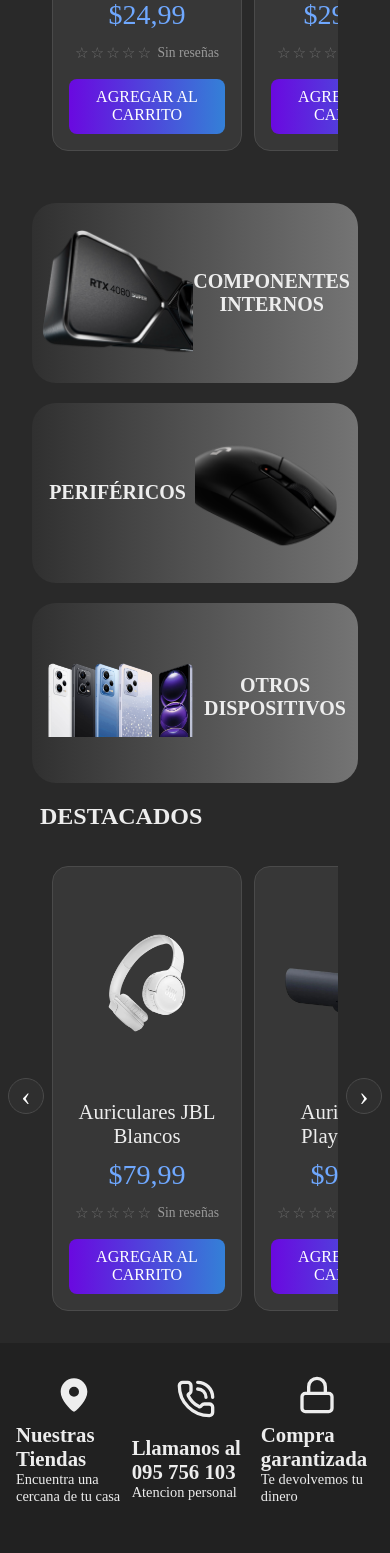
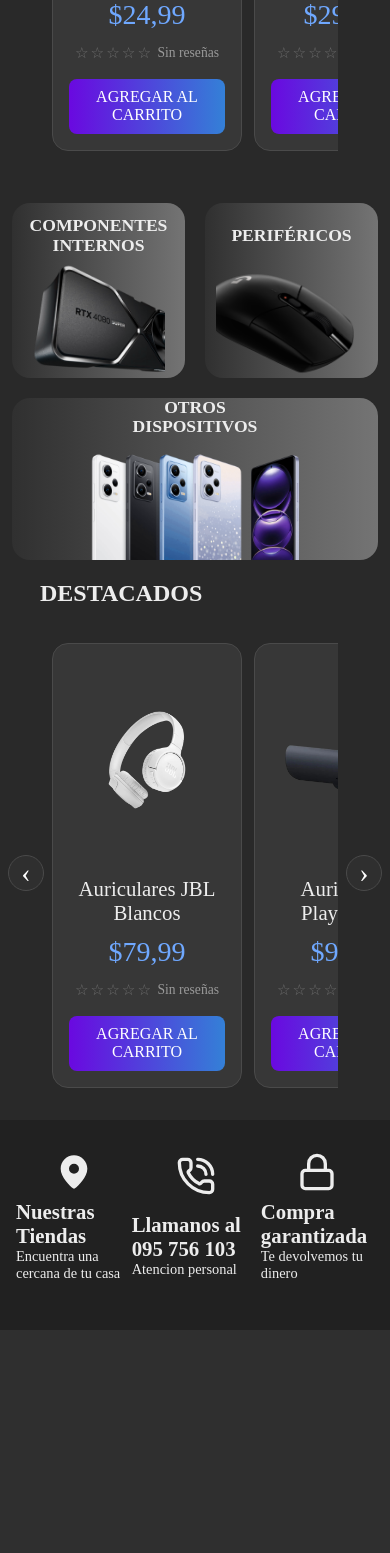
Before and after one commit to OscarNT11/IndieCore, a PHP site: page / in a window 390 px wide. Shown: the part 1229-2782 px from the top of the page. After the commit the page ends 2559 px from the top, so only its background shows below. Run offline with PHP 8.4, Linux system fonts and the light colour scheme; data comes from the database, SQL or seed files in the repository; data that the repository does not hold is empty; some web fonts are replaced.

Commit message:
Cambios ligeros al responsive y colores css

```diff
--- a/public/css/paginaInicio.css
+++ b/public/css/paginaInicio.css
@@ -140,6 +140,8 @@
     display: flex;
     flex-direction: row;
     align-items: center;
+    /* El HTML pone primero el texto y despues la imagen; el estilo de cada
+       tarjeta decide donde va la imagen (derecha o izquierda). */
     justify-content: space-between;
     min-height: 180px;
 
@@ -150,23 +152,22 @@
     gap: 0.5rem;
 
     transition: transform 0.3s ease;
-    padding: 0.5rem;
+    padding: 0;
+    overflow: hidden;
 }
 
 #cat-larga {
-    padding-bottom: 0;
+    padding: 0;
 }
 
 .cat-container div {
     flex: 1;
+    min-width: 0;
 }
 
 #cat-internos, #cat-perifericos {
     flex: 1;
-    justify-content: space-between;
-    min-width: 280px;
-    margin: 0 auto;
-    overflow: hidden;
+    min-width: 0;
 }
 
 .cat-container:hover {
@@ -178,11 +179,54 @@
     display: flex;
     justify-content: center;
     align-items: center;
+    padding: 0 0.75rem;
 }
 
 .cat-contenido h2{
     transition: text-shadow 200ms ease;
     font-size: 1.5rem;
+    line-height: 1.15;
+}
+
+/* Imagenes: pegadas al borde de la tarjeta, sin padding/margen.
+   El alto manda (la tarjeta crece con la imagen) y el ancho se ajusta solo;
+   el contenedor de la imagen se ajusta a la imagen y no ocupa espacio de mas. */
+.cat-image {
+    flex: 0 0 auto;
+    display: flex;
+    align-items: flex-end;
+    justify-content: flex-end;
+    min-width: 0;
+    padding: 0;
+    margin: 0;
+}
+
+.cat-image img {
+    display: block;
+    width: auto;
+    flex: 0 0 auto;
+    max-width: none;
+    height: auto;
+    margin: 0;
+}
+
+/* Componentes internos y Otros dispositivos: imagen a la derecha */
+#img-cat-internos img {
+    height: 210px;
+}
+
+#img-cat-larga img {
+    height: 220px;
+}
+
+/* Perifericos: imagen a la izquierda */
+#cat-perifericos .cat-image {
+    order: -1;
+    justify-content: flex-start;
+}
+
+#img-cat-perifericos img {
+    height: 190px;
 }
 
 .cat-container:hover h2{
@@ -191,7 +235,7 @@
 
 /* ==========================
    PRODUCTOS DESTACADOS y LO NUEVO
-   Como el diseño de los produtos
+   Como el diseÃ±o de los produtos
    es exactamente igual para
    los productos nuevos y los
    produtos destacados, solo cambiare
@@ -213,7 +257,7 @@
 
 
 /* ==========================
-   DISEÑO RESPONSIVE
+   DISEÃ‘O RESPONSIVE
    Ajustes para celulares
    (pantallas de hasta 1023 px)
 ========================== */
@@ -225,7 +269,7 @@
 }
 
 /* ==========================
-   DISEÑO RESPONSIVE
+   DISEÃ‘O RESPONSIVE
    Ajustes para celulares
    (pantallas de hasta 767 px)
 ========================== */
@@ -252,58 +296,80 @@
         width: 180px;
     }
 
-    #img-cat-internos {
-    max-width: 210px;
+    /* Tarjetas de categoria: con la pantalla angosta la imagen ocupaba el
+       ancho completo y el texto quedaba encima. El texto pasa arriba y la
+       imagen al medio, centrada, sin superposiciones. */
+    .cat-container {
+        flex-direction: column;
+        justify-content: flex-start;
+        align-items: center;
+        gap: 0.5rem;
+        padding: 1rem 0.75rem 0;
+        min-height: 0;
     }
 
-    #img-cat-perifericos {
-    max-width: 180px;
+    .cat-contenido,
+    .cat-image {
+        flex: 0 0 auto;
+        width: 100%;
     }
 
-    .cat-container {
-    gap: 0;
+    .cat-contenido {
+        order: 1;
+        padding: 0;
+    }
+
+    /* En vertical la imagen vuelve al centro, salvo Perifericos que
+       mantiene su orden (imagen arriba del texto no es deseable):
+       todas quedan con el texto arriba. */
+    .cat-image,
+    #cat-perifericos .cat-image {
+        order: 2;
+        justify-content: center;
+        align-items: flex-end;
     }
 
     .cat-contenido h2 {
-    font-size: 1.25rem;
+        font-size: 1.25rem;
+        line-height: 1.1;
     }
 
-    .cat-larga {
-        padding-right: 0;
-    }
-
-    #img-cat-larga {
-        max-width: 240px;
+    /* Imagenes mas chicas que en escritorio para que el bloque (texto + imagen)
+       entre completo en la tarjeta. */
+    #img-cat-internos img,
+    #img-cat-perifericos img,
+    #img-cat-larga img {
+        width: auto;
+        max-width: 100%;
+        height: auto;
+        max-height: 150px;
     }
 
 }
 
 
 /* ==========================
-   DISEÑO RESPONSIVE
-   Ajustes para celulares más pequeños
+   DISEÃ‘O RESPONSIVE
+   Ajustes para celulares mÃ¡s pequeÃ±os
    (pantallas de hasta 481 px)
 ========================== */
 
 @media (max-width:481px) {
 
-    #img-cat-internos img{
-        width: 180px;
-        max-width: 100%;
-        margin-right: 0;
-        padding: 0;
+    #cat-variadas {
+        padding: 0 0.75rem;
     }
-
-
-    #img-cat-perifericos img{
-        width: 160px;
-        max-width: 100%;
-        margin-left: 0;
-        padding: 0;
+    .cat-container {
+        padding: 0.85rem 0.5rem 0;
+        border-radius: 18px;
     }
-
+    #img-cat-internos img,
+    #img-cat-perifericos img,
     #img-cat-larga img {
-        max-width: 160px;
+        max-height: 115px;
+    }
+    .cat-contenido h2 {
+        font-size: 1.1rem;
     }
 
 
--- a/views/paginaInicio.php
+++ b/views/paginaInicio.php
@@ -149,13 +149,16 @@
                 <div id="cat-arriba">
 
                     <!-- Cada tarjeta es un enlace a la categoria real de la BD
-                         (index.php?pagina=catalogo&categoria=ID) -->
+                         (index.php?pagina=catalogo&categoria=ID).
+                         La imagen va siempre al centro y el texto a los lados;
+                         cuando la tarjeta es angosta (responsive) el texto sube
+                         a la parte de arriba para no superponerse con la imagen. -->
                     <a class="cat-container" id="cat-internos" href="index.php?pagina=catalogo&categoria=4">
+                        <div class="cat-contenido" id="cont-cat-internos">
+                            <h2>Componentes<br>internos</h2>
+                        </div>
                         <div class="cat-image" id="img-cat-internos">
                             <img src="public/img/Grafica-edit.png" alt="Tarjetas gráficas y componentes internos">
-                        </div>
-                        <div class="cat-contenido" id="cont-cat-internos">
-                            <h2>Componentes<br>internos</h2>
                         </div>
                     </a>
 
@@ -172,12 +175,11 @@
 
 
                 <a class="cat-container" id="cat-larga" href="index.php?pagina=catalogo&categoria=5">
+                    <div class="cat-contenido" id="cont-cat-larga">
+                        <h2>Otros<br>dispositivos</h2>
+                    </div>
                     <div class="cat-image" id="img-cat-larga">
                         <img src="public/img/Celulares-edit.png" alt="Celulares y otros dispositivos">
-                    </div>
-                    <div class="cat-contenido" id="cont-cat-larga">
-                        <h2>Otros
-                            <br> dispositivos</h2>
                     </div>
                 </a>
 
```
Also changed, not shown: public/css/paginaCuenta.css (+8 -7 lines).
